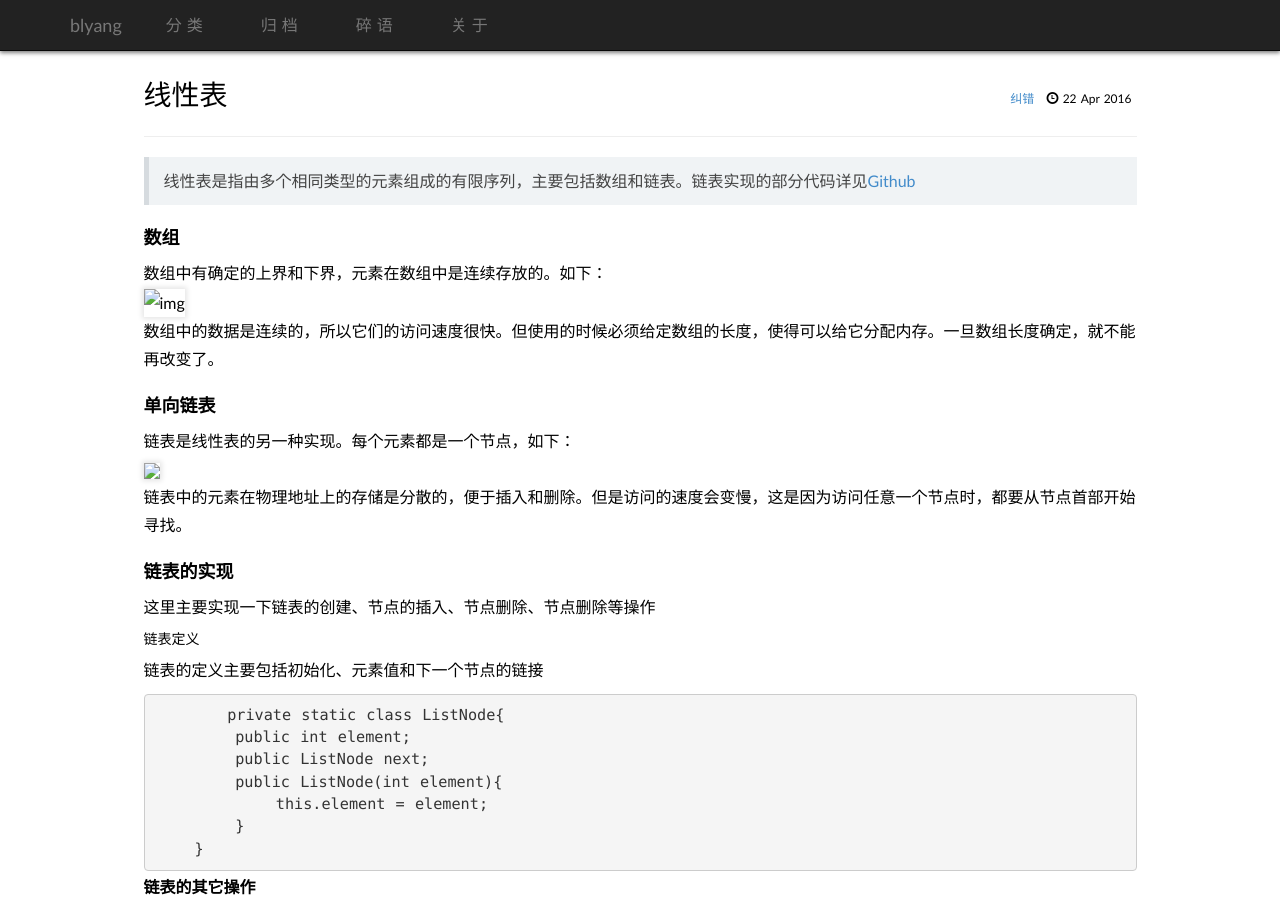
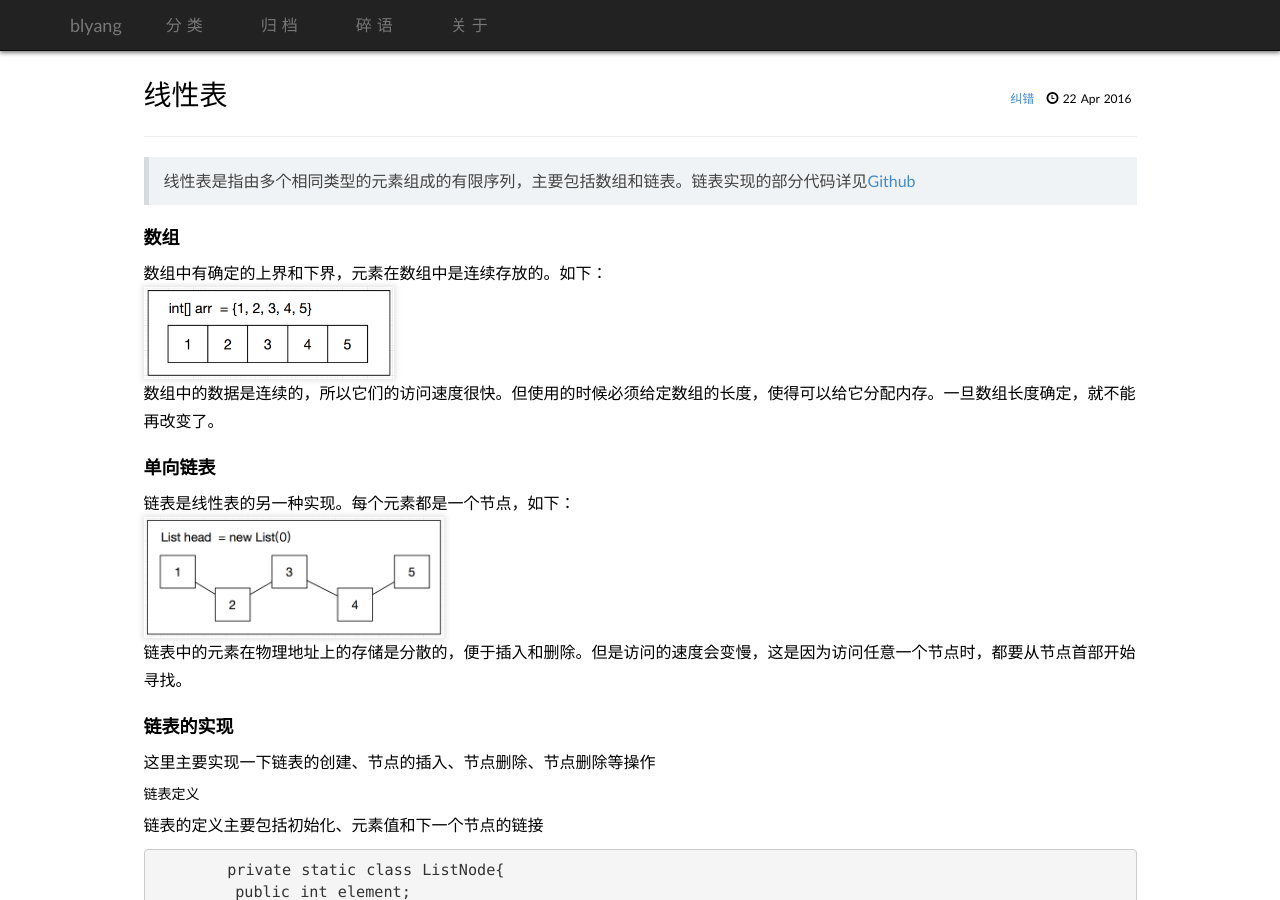
Before and after one commit to BLYang7/blyang7.github.io, a Jekyll site: the page built from _posts/2016-04-22-list.md, in a window 1280 px wide and 900 px high. Built offline with Jekyll 4.4.1, drawn with Linux system fonts in a browser that asks for light colours; comment, search, counter and statistics services are not loaded.

Commit message:
图片放在哪里呢。。

```diff
--- a/_posts/2016-04-22-list.md
+++ b/_posts/2016-04-22-list.md
@@ -9,12 +9,12 @@ categories: 数据结构和算法
 
 ### 数组
 数组中有确定的上界和下界，元素在数组中是连续存放的。如下：<br>
-<img src="../images/pages/datastructure/arr.jpeg" width="250" alt="img"><br>
+<img src="/images/pages/datastructure/arr.jpeg" width="250"><br>
 数组中的数据是连续的，所以它们的访问速度很快。但使用的时候必须给定数组的长度，使得可以给它分配内存。一旦数组长度确定，就不能再改变了。
 
 ### 单向链表
 链表是线性表的另一种实现。每个元素都是一个节点，如下：<br/>
-<img src="../images/pages/datastructure/list.png" width="300"><br/>
+<img src="/images/pages/datastructure/list.png" width="300"><br/>
 链表中的元素在物理地址上的存储是分散的，便于插入和删除。但是访问的速度会变慢，这是因为访问任意一个节点时，都要从节点首部开始寻找。
 
 ### 链表的实现
```
